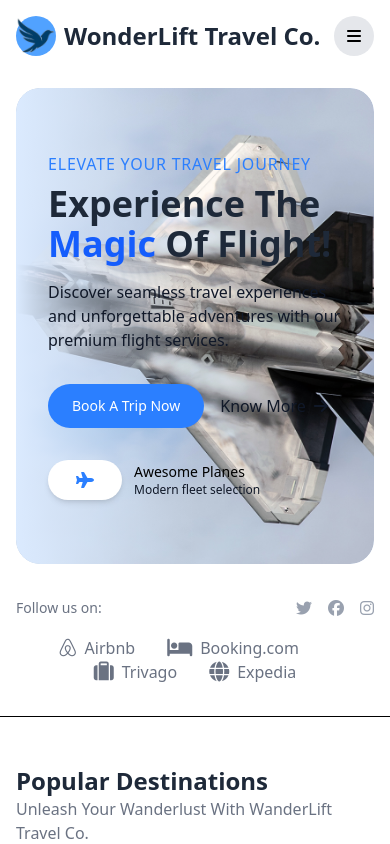
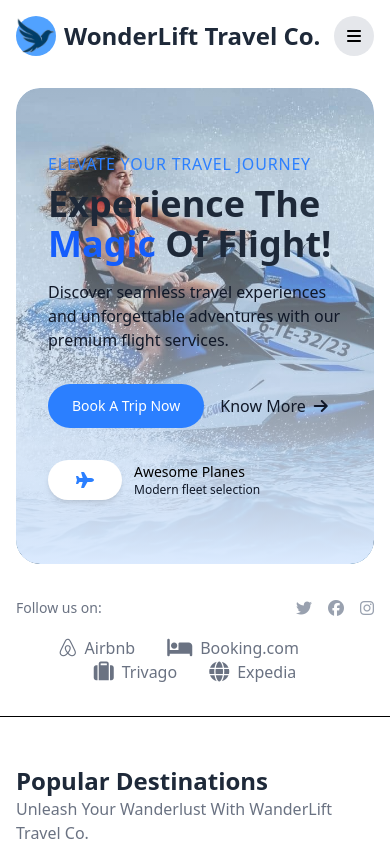
Before and after one commit to Jayrowwwww/WanderLift-Travel-Co, a React (Vite) app: page / in a window 390 px wide. Shown: the top 844 px of the page. Built offline with nearby package versions, Linux system fonts and the light colour scheme.

Commit message:
Added and Removed Links

```diff
--- a/src/components/imageSlider.jsx
+++ /dev/null
@@ -1,16 +0,0 @@
-import Jet from '../assets/_imgs/bg/jetplane.jpg'
-import Plane from '../assets/_imgs/bg/first_page.jpg'
-import Jetski from '../assets/_imgs/bg/jetski.jpg'
-
-export default function Slider({ slider }) {
-    const images = [Jet, Plane, Jetski];
-
-    if (slider < 0 || slider >= images.index) return null;
-
-    return (
-        <img
-            src={images[slider]}
-            className="w-full h-full object-cover"
-        />
-    );
-}
--- a/src/pages/booking.jsx
+++ b/src/pages/booking.jsx
@@ -42,7 +42,7 @@ export default function Booking() {
                                     key={destination.id}
                                     className="border border-gray-200 rounded-lg overflow-hidden hover:shadow-md transition-shadow cursor-pointer"
                                 >
-                                    <div className="h-40 overflow-hidden">
+                                    <div className="overflow-hidden">
                                         <img
                                             src={destination.image}
                                             alt={destination.name}
--- a/src/pages/home.jsx
+++ b/src/pages/home.jsx
@@ -1,19 +1,11 @@
 import { Link } from "react-router-dom";
-import { useState, useEffect } from "react";
 import Header from "../components/header";
 import destinations from "../data_components/destinations";
 import woman from '../assets/_imgs/bg/first_page_lower.jpg'
-import Slider from "../components/imageSlider";
+import Jetski from '../assets/_imgs/bg/jetski.jpg'
 
 
 export default function Home() {
-    const [slider, setSlider] = useState(0);
-
-    useEffect(() => {
-        setInterval(() => {
-            setSlider((count) => { return count === 2 ? 0 : count + 1 })
-        }, 10000);
-    }, [])
 
     return (
         <div className="min-h-screen bg-white">
@@ -42,12 +34,12 @@ export default function Home() {
                                     </button>
                                 </Link>
 
-                                <Link to="/404error" className="flex items-center">
+                                <a href="/404error" className="flex items-center">
                                     <button className="flex justify-center items-center text-gray-900 md:text-gray-600 hover:text-gray-900 cursor-pointer">
                                         <h2>Know More</h2>
                                         <i className="fa fa-arrow-right ml-2"></i>
                                     </button>
-                                </Link>
+                                </a>
                             </div>
 
                             <div className="mt-8 flex items-center space-x-3">
@@ -55,19 +47,19 @@ export default function Home() {
                                     <i className="fa fa-plane text-blue-500 px-5"></i>
                                 </div>
 
-                                <Link to='/404error'>
+                                <a href='/404error'>
                                     <p className="text-sm font-medium">Awesome Planes</p>
 
                                     <p className="text-xs text-gray-900 md:text-gray-500">
                                         Modern fleet selection
                                     </p>
-                                </Link>
+                                </a>
                             </div>
                         </div>
 
                         <div className="absolute md:w-1/2 h-full top-0 right-0 overflow-hidden">
-                            <div className="absolute bg-linear-to-r inset-0 from-blue-100 via-blue-100/0 to-blue-100/0"></div>
-                            <Slider slider={slider} />
+                            <div className="absolute bg-linear-to-t md:bg-linear-to-r inset-0 from-blue-100 md:via-blue-100/0 to-blue-100/0"></div>
+                            <img src={Jetski} className="h-full w-full object-cover object-center"/>
                         </div>
                     </div>
                 </div>
@@ -139,7 +131,7 @@ export default function Home() {
                                 <img
                                     src={destination.image}
                                     alt={destination.title}
-                                    className="w-full h-full object-cover object-top"
+                                    className="w-full h-full object-cover object-center"
                                 />
                             </div>
 
@@ -224,12 +216,12 @@ export default function Home() {
                             different cultures, and gain unique experiences.
                         </p>
 
-                        <Link to="/404error">
+                        <a href="/404error">
                             <button className="mt-4 text-gray-100 font-medium flex items-center cursor-pointer hover:underline">
                                 LEARN MORE
                                 <i className="fa fa-arrow-right ml-2"></i>
                             </button>
-                        </Link>
+                        </a>
                     </div>
 
                     <div className="bg-white p-6 rounded-xl shadow-lg border border-gray-100">
@@ -246,12 +238,12 @@ export default function Home() {
                             adventure right away.
                         </p>
 
-                        <Link to="/404error">
+                        <a href="/404error">
                             <button className="mt-4 text-blue-500 font-medium flex items-center cursor-pointer hover:underline">
                                 LEARN MORE
                                 <i className="fa fa-arrow-right ml-2"></i>
                             </button>
-                        </Link>
+                        </a>
                     </div>
                 </div>
             </section>
@@ -283,12 +275,12 @@ export default function Home() {
                                 services ensure you get the most out of every journey.
                             </p>
 
-                            <Link to='/booking'>
+                            <a href='/booking'>
                                 <button className="bg-blue-50 hover:bg-blue-500 text-blue-500 hover:text-blue-50 px-6 py-3 rounded-full font-medium flex items-center justify-center w-full md:w-auto cursor-pointer">
                                     Book A Flight Now
                                     <i className="fa fa-arrow-right ml-2"></i>
                                 </button>
-                            </Link>
+                            </a>
                         </div>
                     </div>
                 </div>
--- a/src/pages/submitted.jsx
+++ b/src/pages/submitted.jsx
@@ -7,10 +7,10 @@ export default function Submitted() {
             <div className="px-20 py-10 flex flex-col items-center justify-center text-center bg-white shadow-lg rounded-lg">
                 <i className="fa fa-check-circle text-green-500 text-[100px] mb-4"></i>
                 <h1 className="text-6xl font-bold text-gray-800 mb-4">Thank You!</h1>
-                <p className="text-lg text-gray-600 mb-8">Your message has been submitted successfully. <br /> we will get in touch to you as soon as possible</p>
+                <p className="text-lg text-gray-600 mb-8">Your message has been submitted successfully. We will get in touch to you as soon as possible</p>
 
-                <p className="text-lg text-gray-600 mb-8">We appreciate your interest in our services.</p>
                 <Link to="/" className="bg-gray-900 text-white px-6 py-2 rounded-full text-sm font-medium cursor-pointer">
+                    <i className="fa fa-arrow-left mr-2"></i>
                     Back to Home
                 </Link>
             </div>
--- a/src/pages/tour.jsx
+++ b/src/pages/tour.jsx
@@ -112,12 +112,12 @@ export default function Tour(){
 
                             <p className="text-gray-600 mb-4">{category.description}</p>
 
-                            <Link to='/404error'>
+                            <a href='/404error'>
                                 <button className="text-blue-500 font-medium flex items-center cursor-pointer">
                                     Explore
                                     <i className="fa fa-arrow-right ml-2"></i>
                                 </button>
-                            </Link>
+                            </a>
                         </div>
                     </div>
                 ))}
```
